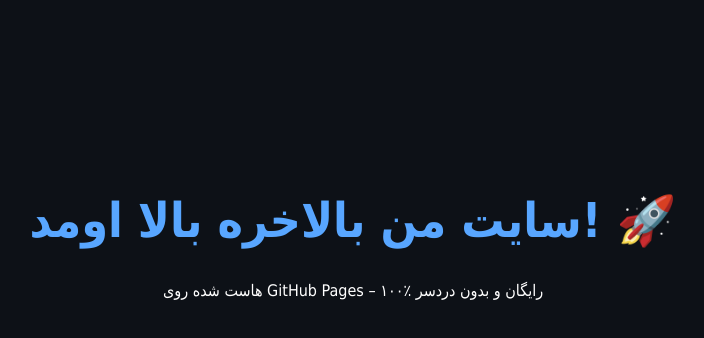
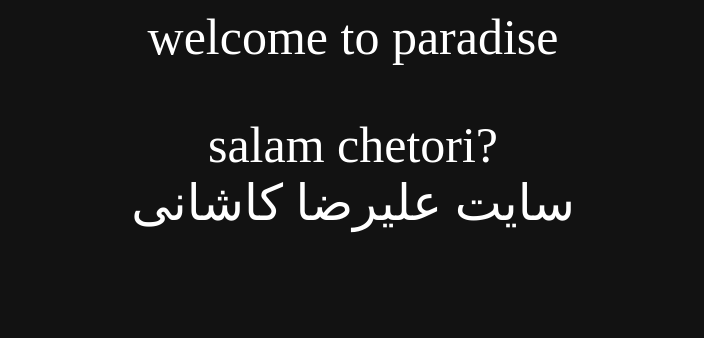
Before and after one commit to TheForeverN/TheForeverN.GitHub.io, a plain HTML site: page index.html in a window 1280 px wide. Shown: the whole page, without its empty margins (287-991 px from the left). Drawn offline with Linux system fonts and the light colour scheme.

Commit message:
Update index.html

```diff
--- a/index.html
+++ b/index.html
@@ -1,15 +1,22 @@
 <!DOCTYPE html>
-<html lang="fa">
+
+<html lang="en" xmlns="http://www.w3.org/1999/xhtml">
 <head>
-    <meta charset="utf-8">
-    <title>علیرضا کاشانی</title>
+    <meta charset="utf-8" />
+    <title>علیرضا میرزاحسن کاشانی</title>
     <style>
-        body {font-family: Tahoma; text-align: center; margin-top: 15%; background: #0d1117; color: white;}
-        h1 {font-size: 3em; color: #58a6ff;}
+    body {
+        background : #121212;
+        text-align : center;
+        color : #ffffff;
+        font-size: 50px;
+    }
     </style>
 </head>
 <body>
-    <h1>سایت من بالاخره بالا اومد! 🚀</h1>
-    <p>هاست شده روی GitHub Pages – ۱۰۰٪ رایگان و بدون دردسر</p>
+welcome to paradise <p>
+salam chetori?<br>
+سایت علیرضا کاشانی <br>
+
 </body>
 </html>
```
